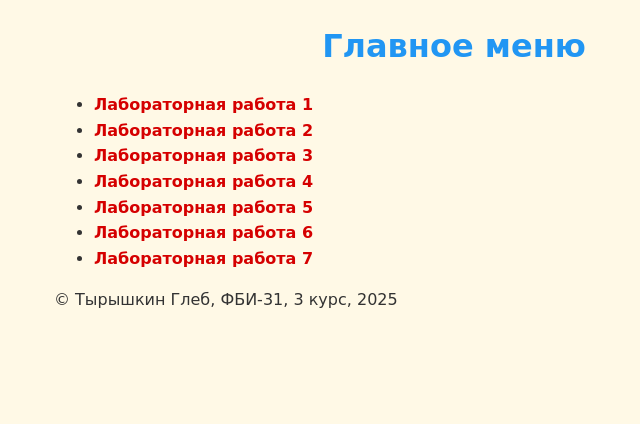
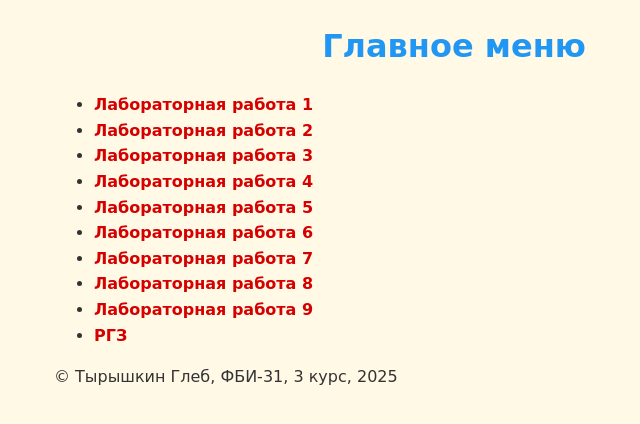
Before and after one commit to glebtyryshkin/web-back-labs, a Flask app: page / in a window 1280 px wide. Shown: the part 46-470 px from the top of the page, without its empty margins (186-826 px from the left). Run offline with Flask 3, Linux system fonts and the light colour scheme.

Commit message:
Фиксы

```diff
--- a/fill_db.py
+++ b/fill_db.py
@@ -128,7 +128,6 @@ for i, book in enumerate(books_data, 1):
     title, author, publisher = book
     pages = randint(200, 1000) # Генерируем случайное кол-во страниц
 
-    # Генерация обложки с номером, чтобы визуально отличать их в интерфейсе
     cover_url = "/static/rgz/book_cover.jpg"
 
     cur.execute(
--- a/lab8.py
+++ b/lab8.py
@@ -56,7 +56,7 @@ def login():
 
     user = users.query.filter_by(login=login_form).first()
     if user and check_password_hash(user.password, password_form):
-        login_user(user, remember=remember)  # remember=True сохраняет вход после закрытия браузера [web:130]
+        login_user(user, remember=remember)  # remember=True сохраняет вход после закрытия браузера
         return redirect('/lab8/')
 
     return render_template('lab8/login.html', error='Неверный логин или пароль')
--- a/templates/lab2/index.html
+++ b/templates/lab2/index.html
@@ -10,5 +10,8 @@
     <li><a href="/lab5/">Лабораторная работа 5</a></li>
     <li><a href="/lab6/">Лабораторная работа 6</a></li>
     <li><a href="/lab7/">Лабораторная работа 7</a></li>
+    <li><a href="/lab8/">Лабораторная работа 8</a></li>
+    <li><a href="/lab9/">Лабораторная работа 9</a></li>
+    <li><a href="/rgz/">РГЗ</a></li>
 </ul>
 {% endblock %}
```
